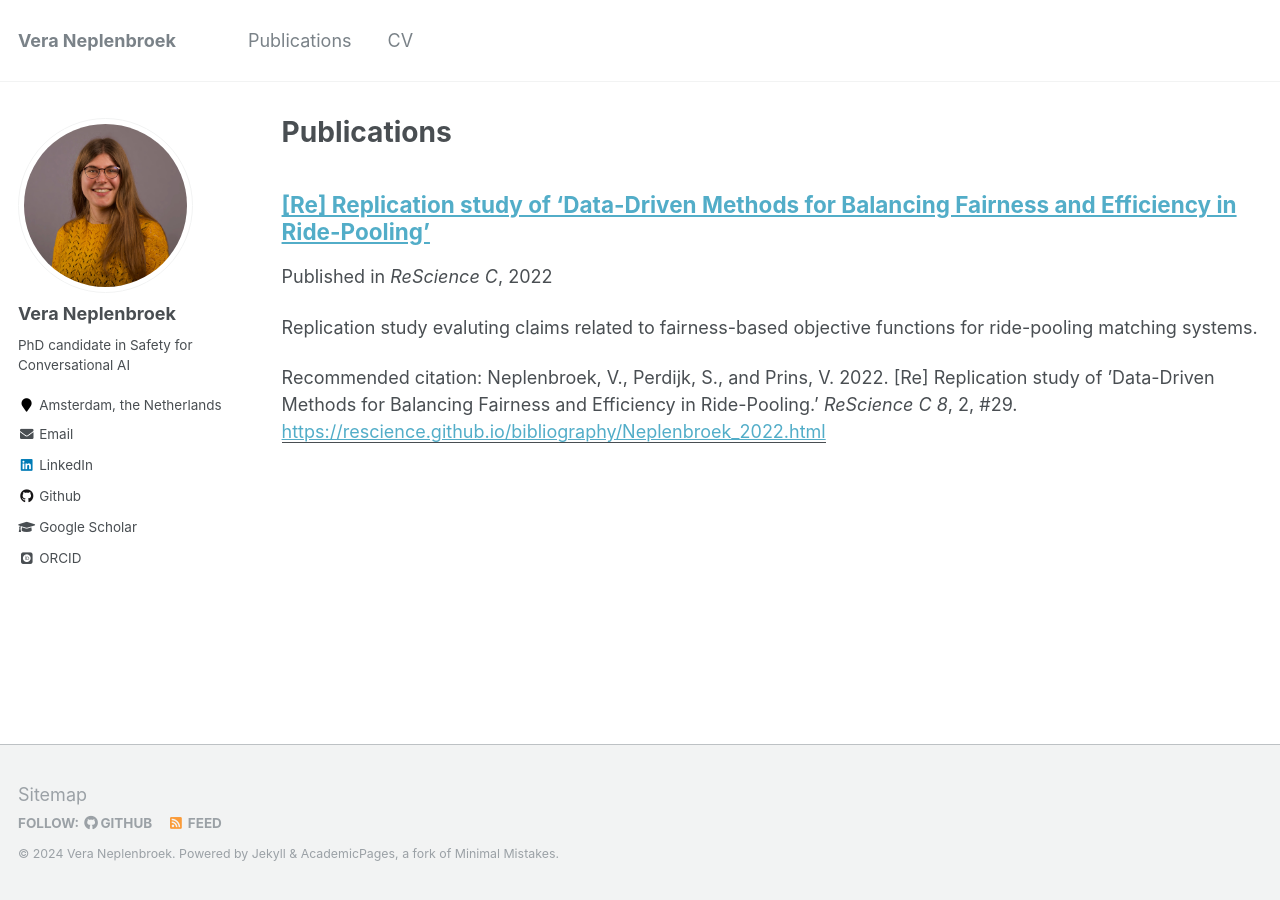
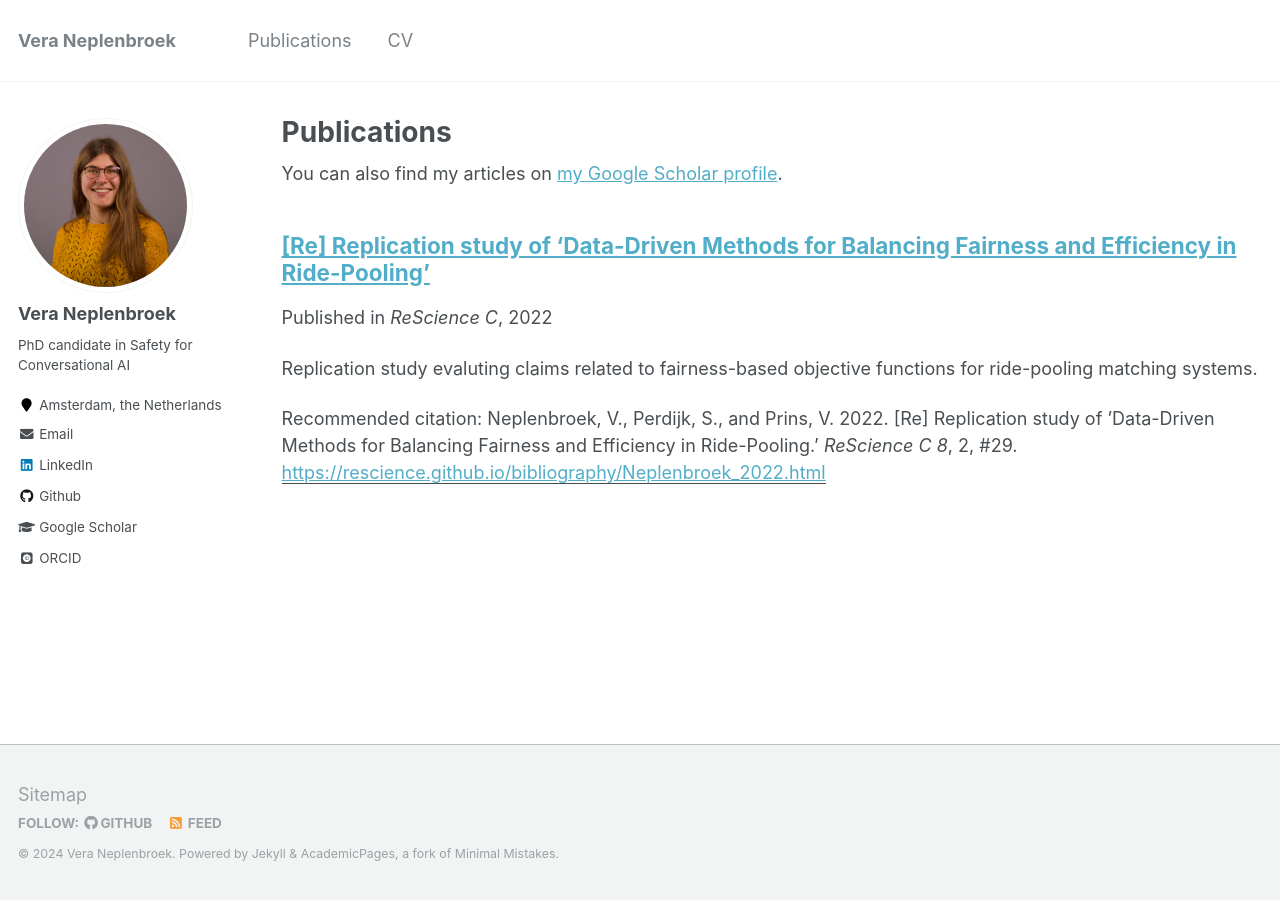
Before and after one commit to Veranep/Veranep.github.io, a Jekyll site: the page built from _pages/publications.md, in a window 1280 px wide. Built offline with Jekyll 4.4.1, drawn with Linux system fonts in a browser that asks for light colours; some web fonts are replaced.

Commit message:
Update publications.md

```diff
--- a/_pages/publications.md
+++ b/_pages/publications.md
@@ -5,12 +5,29 @@ permalink: /publications/
 author_profile: true
 ---
 
-{% if author.googlescholar %}
-  You can also find my articles on <u><a href="{{author.googlescholar}}">my Google Scholar profile</a>.</u>
+{% if site.author.googlescholar %}
+  <div class="wordwrap">You can also find my articles on <a href="{{site.author.googlescholar}}">my Google Scholar profile</a>.</div>
 {% endif %}
 
 {% include base_path %}
 
-{% for post in site.publications reversed %}
-  {% include archive-single.html %}
-{% endfor %}
+<!-- New style rendering if publication categories are defined -->
+{% if site.publication_category %}
+  {% for category in site.publication_category  %}
+    {% assign title_shown = false %}
+    {% for post in site.publications reversed %}
+      {% if post.category != category[0] %}
+        {% continue %}
+      {% endif %}
+      {% unless title_shown %}
+        <h2>{{ category[1].title }}</h2><hr />
+        {% assign title_shown = true %}
+      {% endunless %}
+      {% include archive-single.html %}
+    {% endfor %}
+  {% endfor %}
+{% else %}
+  {% for post in site.publications reversed %}
+    {% include archive-single.html %}
+  {% endfor %}
+{% endif %}
```
